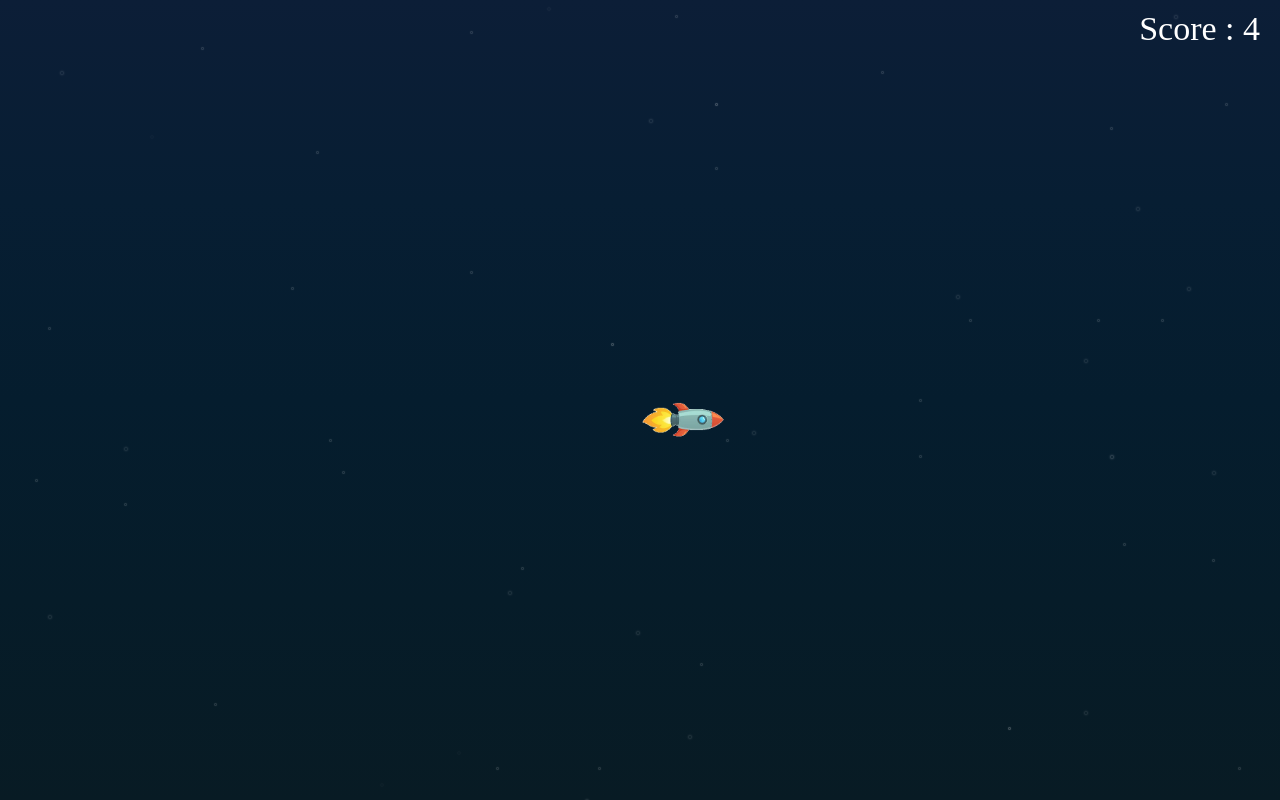
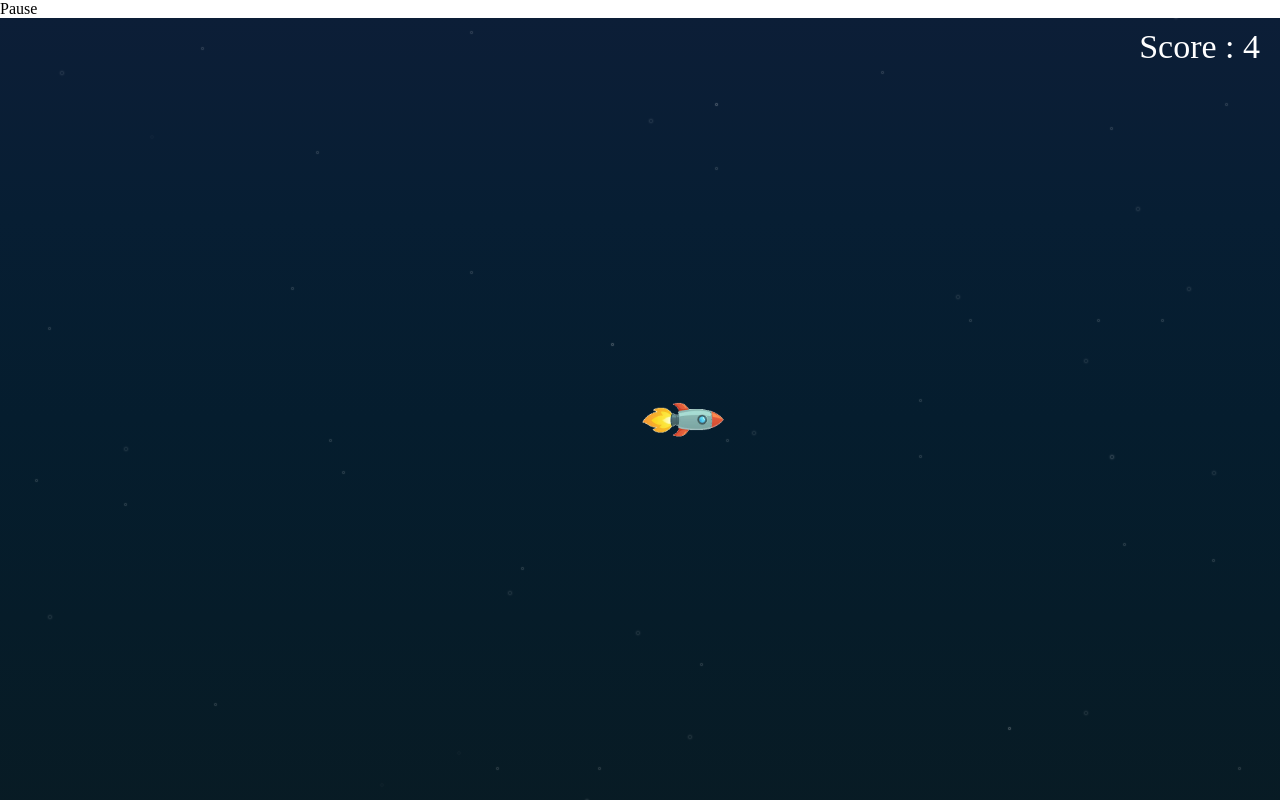
Before and after one commit to verma-harsh/Rocket, a React (Create React App) app: page / in a window 1280 px wide. Built offline with nearby package versions, Linux system fonts and the light colour scheme.

Commit message:
can now pause and play

```diff
--- a/src/components/app/App.js
+++ b/src/components/app/App.js
@@ -1,4 +1,4 @@
-import React from 'react';
+import React from "react";
 import { Rocket } from "../../game-objects/rocket/rocket";
 import { Star } from "../../game-objects/star/Star";
 import { Score } from "../../game-objects/score/score";
@@ -7,36 +7,51 @@ import "../app/app.css";
 class RocketApp extends React.Component {
   rocket = new Rocket();
   state = {
-        framePos : 0,
-        score: 0
-    }
+    framePos: 0,
+    score: 0,
+    pausePlayText: "Pause",
+  };
+  isPaused = false;
 
-    componentDidMount(){
+  componentDidMount() {
     this.gameLoop();
   }
 
-    gameLoop(){
+  gameLoop() {
     this.setState({
-            framePos : this.state.framePos > 100 ? 0 : (this.state.framePos + 0.1),
-            score : (this.state.score + 0.01)
-        })
-        window.requestAnimationFrame(()=>{
+      framePos: this.state.framePos > 100 ? 0 : this.state.framePos + 0.1,
+      score: this.state.score + 0.01,
+    });
+    window.requestAnimationFrame(() => {
+      if (!this.isPaused) {
         this.gameLoop();
-        })
+      }
+    });
   }
 
-    render(){
+  _pausePlay() {
+    this.isPaused = !this.isPaused;
+    const pausePlayText = this.isPaused ? "Play" : "Pause";
+    this.setState({
+      ...this.state,
+      pausePlayText,
+    });
+    !this.isPaused && this.gameLoop();
+  }
+
+  render() {
     return (
       <div className="full-height">
-                <Score score={parseInt(this.state.score)}/>
+        <div onClick={() => this._pausePlay()}>{this.state.pausePlayText}</div>
+        <Score score={parseInt(this.state.score)} />
         <div className="full-height space-background">
           <Star framePos={this.state.framePos} />
         </div>
         <div>
-                <Rocket framePos={this.state.framePos}/>
+          <Rocket framePos={this.state.framePos} />
         </div>
       </div>
-        )
+    );
   }
 }
 
```
Also changed, not shown: 1 other file (tests, documents, lock files or other folders). Lines whose indentation alone changed are shown as unchanged.
